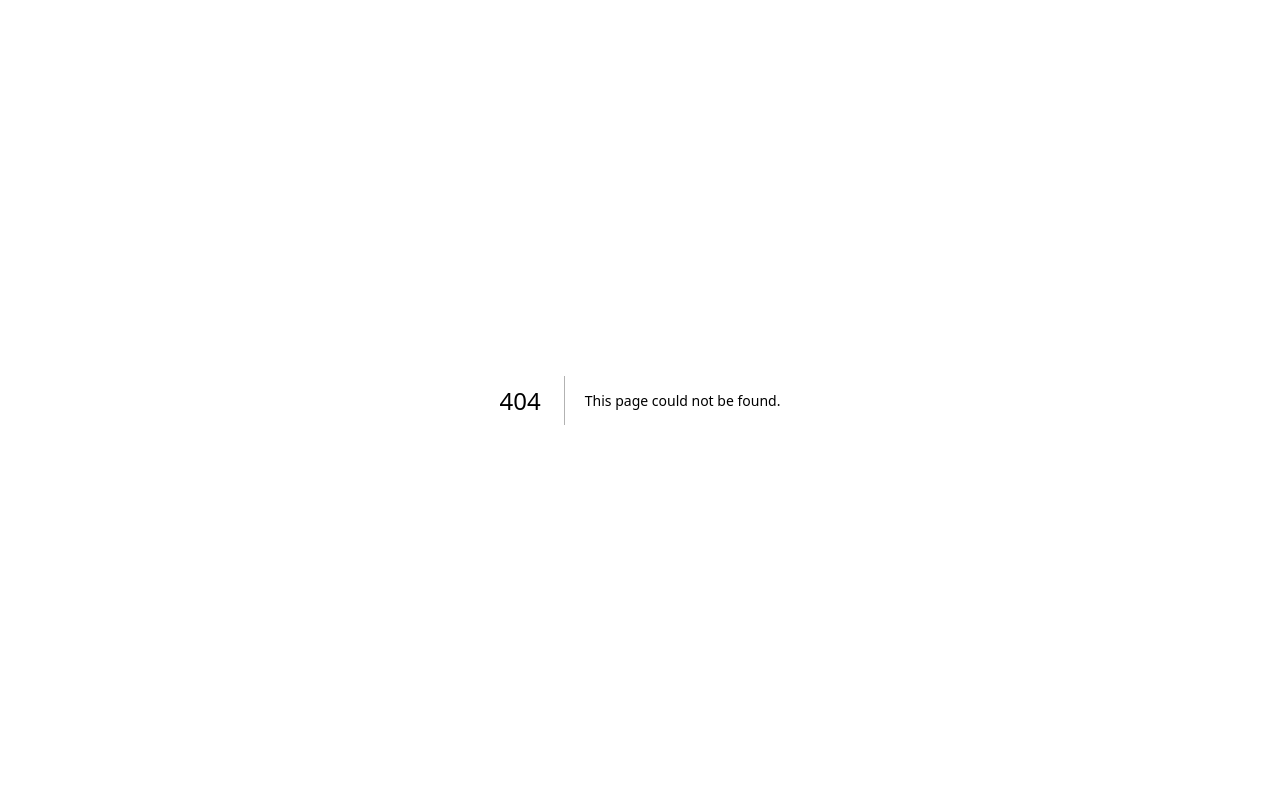
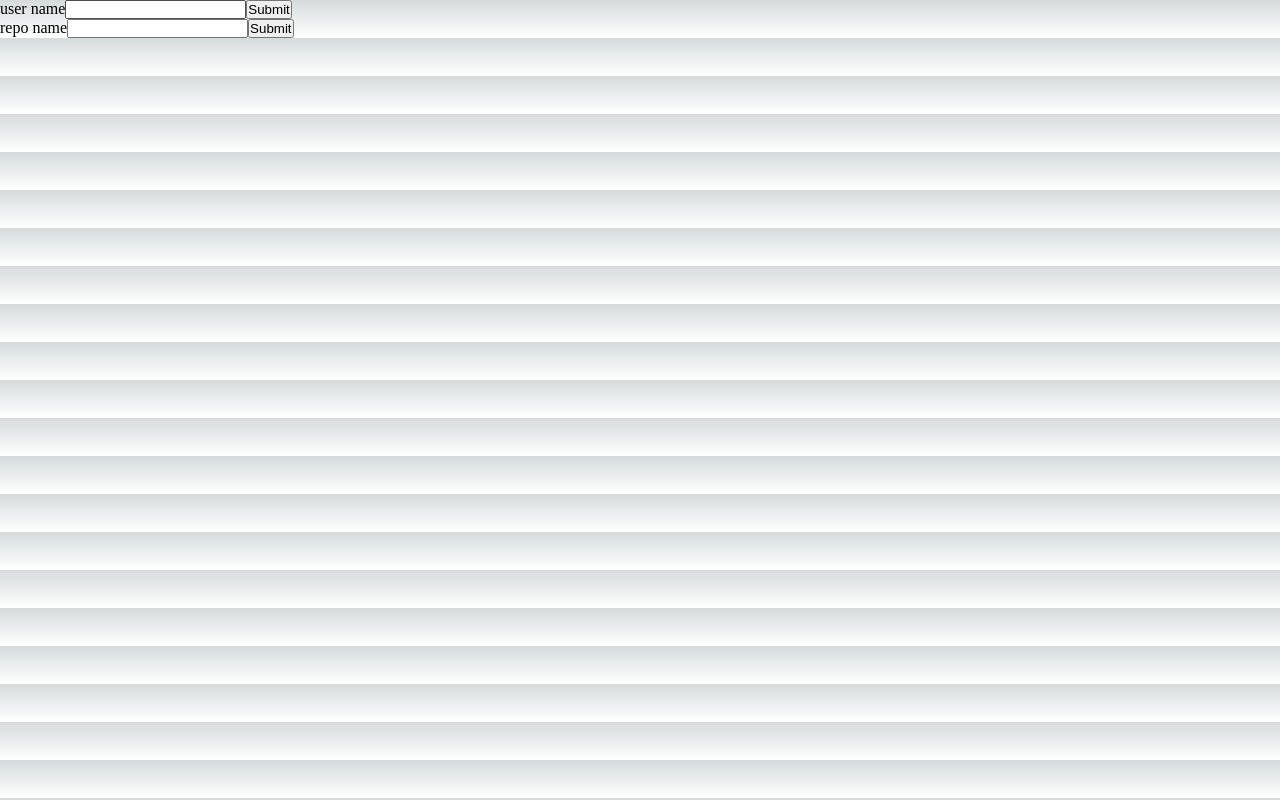
Before and after one commit to Shuffled720/IITISoC-23-Web-16-Github_Explorer, a Next.js app: page /search in a window 1280 px wide. Before the commit this address had no page. Built offline with nearby package versions, Linux system fonts and the light colour scheme.

Commit message:
third commit

```diff
--- /dev/null
+++ b/pages/search.js
@@ -0,0 +1,82 @@
+import { useState } from "react"
+
+export default function search(){
+
+const[searchdata,setSearchdata]=useState([])
+const[repos,setRepos]=useState([])
+
+const handleSubmit = async (e)=>{
+    e.preventDefault()
+    const sdata = {
+        search: e.target.search.value
+      }
+    // console.log(sdata.search)
+    const fetchSearch = ()=>{
+        fetch(`https://api.github.com/search/users?q=${sdata.search}&per_page=20`)
+        .then(response=>{
+         return response.json()
+        })
+        .then(data =>{
+            setSearchdata(data.items)
+        })
+        // console.log(searchdata)
+    }
+    fetchSearch()
+}
+
+const handleSubmitrepo = async (e)=>{
+    e.preventDefault()
+    const rdata = {
+        searchrepo: e.target.searchrepo.value
+      }
+    //   console.log(rdata)
+      const fetchrepoSearch = ()=>{
+        fetch(`https://api.github.com/search/repositories?q=${rdata.searchrepo}&sort=stargazers_count&per_page=20`)
+        .then(response=>{
+         return response.json()
+        })
+        .then(data =>{
+            setRepos(data.items)
+        })
+        console.log(repos)
+    }
+    fetchrepoSearch()
+    }
+
+
+
+    return(
+        <>
+        <form onSubmit={handleSubmit}>
+            <label htmlFor="search">user name</label>
+            <input type="text" id="search" name="search" required />
+            <button type="submit">Submit</button>
+        </form>
+        <div>
+        {searchdata.length>0 &&(
+            <ul>
+                {searchdata.map(searchd=>(
+                    <li key={searchd.id}>{searchd.login}</li>
+                ))}
+            </ul>
+        )}
+    </div>
+
+    <form onSubmit={handleSubmitrepo}>
+            <label htmlFor="searchrepo">repo name</label>
+            <input type="text" id="searchrepo" name="searchrepo" required />
+            <button type="submit">Submit</button>
+        </form>
+        <div>
+        {repos.length>0 &&(
+            <ul>
+                {repos.map(repo=>(
+                    <li key={repo.id}>{repo.name} <br /> fullname:  {repo.full_name}</li>
+                ))}
+            </ul>
+        )}
+    </div>
+        </>
+
+    )
+}
```
Also changed, not shown: pages/login.js (+27 -13 lines).
